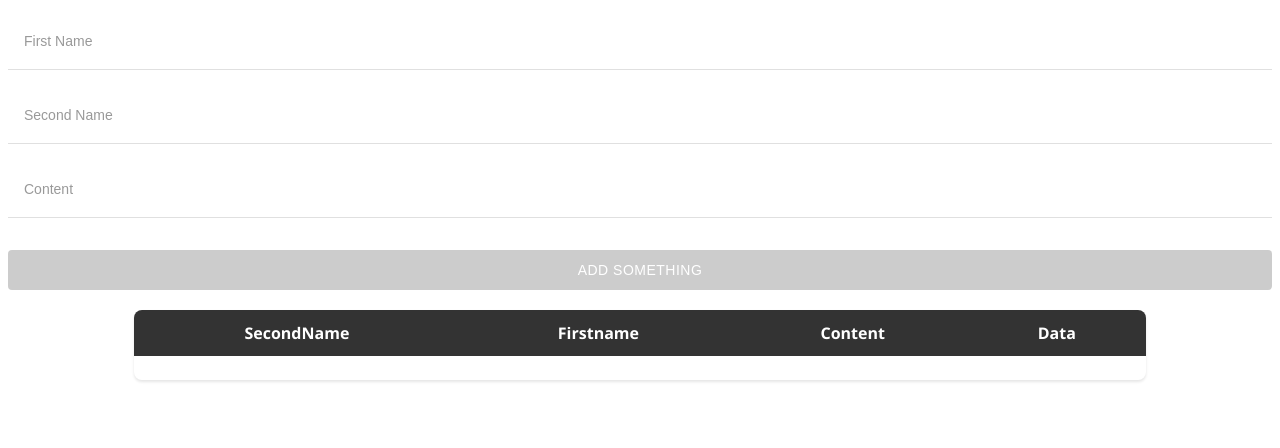
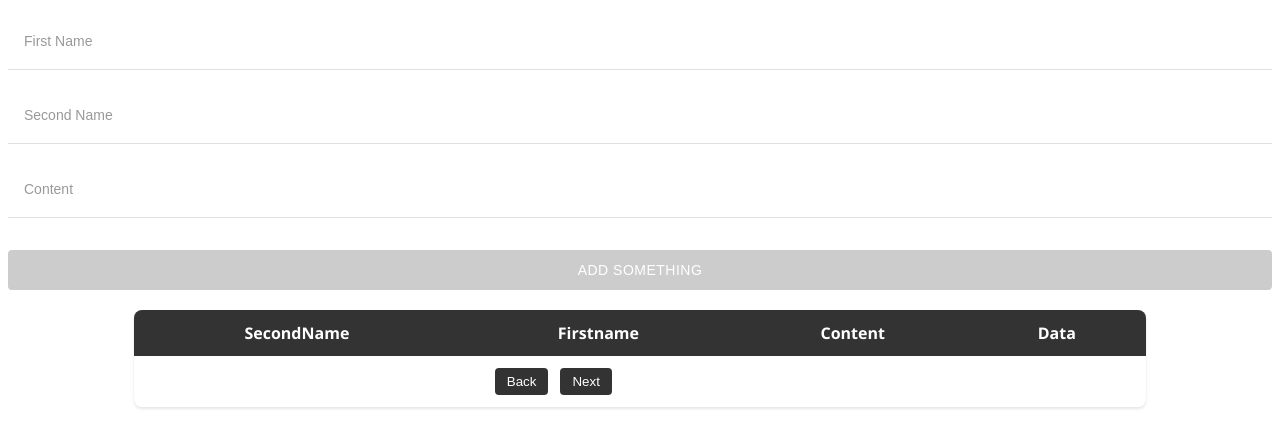
Before and after one commit to SAneck/simple_table, an Angular app: page / in a window 1280 px wide. Shown: the top 448 px of the page. Built offline with nearby package versions, Linux system fonts and the light colour scheme.

Commit message:
add pagination

```diff
--- a/src/app/table/table.component.html
+++ b/src/app/table/table.component.html
@@ -17,18 +17,29 @@
 		</th>
 	</ng-template>
 	<tbody>
-		<tr *ngFor="let task of tasks$ | async; let index = index">
+		<tr *ngFor="let task of tasks$ | async | slice:  startValue: endValue; let index = index">
 			<td data-label="Firstname">{{ task.firstName }}</td>
 			<td data-label="SecondName">{{ task.secondName }}</td>
 			<td data-label="Content">{{ task.content }}</td>
 			<td data-label="Date">{{ task.date | date : 'dd/MM/yyyy' }}</td>
-
 		</tr>
 	</tbody>
 	<tfoot>
 		<tr>
-			<th scope="row" colspan="2">
+			<th colspan="3" scope="row">
+				<div class="pagination-container">
+					<button class="pagination-button" (click)="prevPage()">Back</button>
 
+					<div class="page-numbers">
+						<span *ngFor="let page of totalItems$ | async">
+							<button class="page-button" [class.active]="isActivePage(page)" (click)="goToPage(page)">
+								{{ page }}
+							</button>
+						</span>
+					</div>
+
+					<button class="pagination-button" (click)="nextPage()">Next</button>
+				</div>
 			</th>
 		</tr>
 	</tfoot>
--- a/src/app/table/table.component.scss
+++ b/src/app/table/table.component.scss
@@ -32,12 +32,14 @@ $white: white;
 				all: unset;
 
 				cursor: pointer;
+
 				.img__sort__down {
 					width: 20px;
 					height: 20px;
 					background-color: $white;
 					background-image: url(../../../img/sort__down.svg);
 				}
+
 				.img__sort__up {
 					width: 20px;
 					height: 20px;
@@ -79,10 +81,65 @@ $white: white;
 
 		tfoot {
 
-			th,
-			td {
-				margin-left: 0;
-				text-align: left;
+			width: 100%;
+
+			tr {
+				th {
+					text-align: center;
+				}
+
+			}
+
+			.pagination-container {
+				display: flex;
+				justify-content: center;
+				align-items: center;
+				gap: 6px;
+			}
+
+			.pagination-button {
+				padding: 6px 12px;
+				background-color: #333333;
+				color: white;
+				border: none;
+				border-radius: 4px;
+				cursor: pointer;
+				transition: background-color 0.2s ease;
+
+				&:hover {
+					background-color: #555555;
+				}
+
+				&:disabled {
+					background-color: #cccccc;
+					cursor: not-allowed;
+				}
+			}
+
+			.page-numbers {
+				display: flex;
+				gap: 6px;
+			}
+
+			.page-button {
+				padding: 6px 12px;
+				background-color: transparent;
+				color: #333333;
+				border: 1px solid #333333;
+				border-radius: 4px;
+				cursor: pointer;
+				transition: all 0.2s ease;
+
+				&:hover {
+					background-color: #333333;
+					color: white;
+				}
+
+				&.active {
+					background-color: #333333;
+					color: white;
+					font-weight: bold;
+				}
 			}
 		}
 	}
--- a/src/app/table/table.component.ts
+++ b/src/app/table/table.component.ts
@@ -1,45 +1,51 @@
-import { PaginationComponent } from './../pagination/pagination.component';
-import { ChangeDetectionStrategy, Component } from '@angular/core';
-import { map, Observable } from 'rxjs';
-import { FormTypes, TaskField } from '../form-types';
-import { TasksService } from '../tasks.service';
-import { CommonModule, NgFor } from '@angular/common';
+import { Component } from '@angular/core'
+import { Observable } from 'rxjs'
+import { FormTypes, TaskField } from '../form-types'
+import { TasksService } from '../tasks.service'
+import { CommonModule } from '@angular/common'
+
 @Component({
   selector: 'app-table',
   standalone: true,
-  imports: [NgFor, CommonModule, PaginationComponent],
+  imports: [CommonModule],
   templateUrl: './table.component.html',
-  styleUrl: './table.component.scss',
-  changeDetection: ChangeDetectionStrategy.OnPush
+  styleUrls: ['./table.component.scss']
 })
 export class TableComponent {
   tasks$: Observable<FormTypes[]>
-  numbersOfTasks$: Observable<number>
+  totalItems$: Observable<number[]>
 
-  currentPage: number = 1;
-  itemsPerPage: number = 10;
-
-  pagination$: Observable<any>
-
-  TaskField = TaskField
+  startValue: number = 0
+  endValue: number = 5
 
   sortPosition: boolean = false
+  TaskField = TaskField
 
   columns = [
     { title: 'SecondName', field: TaskField.SecondName, scope: 'col' },
     { title: 'Firstname', field: TaskField.FirstName, scope: 'col' },
     { title: 'Content', field: TaskField.Content, scope: 'col' },
     { title: 'Data', field: TaskField.Date, scope: 'col' }
-  ];
+  ]
 
   constructor(private taskService: TasksService) {
     this.tasks$ = this.taskService.tasks$
+    this.totalItems$ = this.taskService.totalItems$
 
-    this.pagination$ = this.taskService.tasks$
+    this.taskService.start$.subscribe(val => this.startValue = val)
+    this.taskService.end$.subscribe(val => this.endValue = val)
+  }
 
-    this.numbersOfTasks$ = this.taskService.tasks$.pipe(
-      map((tasks) => tasks.length)
-    )
+  goToPage(page: number) {
+    this.taskService.goToPage(page)
+  }
+
+  nextPage() {
+    this.taskService.paginateNext()
+  }
+
+  prevPage() {
+    this.taskService.paginateBack()
   }
 
   changeSortIcon() {
@@ -51,4 +57,7 @@ export class TableComponent {
     this.taskService.sortContent(this.sortPosition, field)
   }
 
+  isActivePage(page: number): boolean {
+    return this.startValue === (page - 1) * 5;
+  }
 }
--- a/src/app/tasks.service.ts
+++ b/src/app/tasks.service.ts
@@ -1,16 +1,27 @@
-import { Injectable } from '@angular/core';
-import { BehaviorSubject, switchMap } from 'rxjs';
-import { FormTypes, TaskField } from './form-types';
+import { Injectable } from '@angular/core'
+import { BehaviorSubject, map, Observable, startWith, switchMap } from 'rxjs'
+import { FormTypes, TaskField } from './form-types'
 @Injectable({
   providedIn: 'root'
 })
 export class TasksService {
 
+  end$ = new BehaviorSubject<number>(5)
+  start$ = new BehaviorSubject<number>(0)
+
   tasks$ = new BehaviorSubject<FormTypes[]>([])
+  totalItems$: Observable<number[]>
 
-  pagination$ = new BehaviorSubject(0)
-
-  constructor() {}
+  constructor() {
+    this.totalItems$ = this.tasks$.pipe(
+      map((tasks) => {
+        const itemsPerPage = 5
+        const totalPages = Math.ceil(tasks.length / itemsPerPage)
+        return Array.from({ length: totalPages }, (_, i) => i + 1)
+      }),
+      startWith([])
+    )
+  }
 
   addTasksToStorage() {
     localStorage.setItem('tasks', JSON.stringify(this.tasks$.value))
@@ -22,21 +33,48 @@ export class TasksService {
     this.tasks$.next(parsed || [])
   }
 
-  addTask( form: FormTypes){
-    this.tasks$.next([...this.tasks$.value, form]);
+  addTask(form: FormTypes) {
+    this.tasks$.next([...this.tasks$.value, form])
     this.addTasksToStorage()
   }
 
 
-  sortContent(sortState: boolean, field: TaskField){
-    if(sortState){
-      this.tasks$.value.sort((firstMeaning,secondMeaning) => {
-        return (firstMeaning[field] as string)!.localeCompare(secondMeaning[field] as string || '' )
+  sortContent(sortState: boolean, field: TaskField) {
+    if (sortState) {
+      this.tasks$.value.sort((firstMeaning, secondMeaning) => {
+        return (firstMeaning[field] as string)!.localeCompare(secondMeaning[field] as string || '')
       })
     } else {
-      this.tasks$.value.sort((firstMeaning,secondMeaning) => {
-        return (secondMeaning[field] as string)!.localeCompare(firstMeaning[field] as string || '' )
+      this.tasks$.value.sort((firstMeaning, secondMeaning) => {
+        return (secondMeaning[field] as string)!.localeCompare(firstMeaning[field] as string || '')
       })
     }
   }
+
+  goToPage(pageNumber: number) {
+    const itemsPerPage = 5
+    const newStart = (pageNumber - 1) * itemsPerPage
+    const newEnd = pageNumber * itemsPerPage
+
+    this.start$.next(newStart)
+    this.end$.next(newEnd)
+  }
+
+  paginateNext() {
+    const currentPage = this.start$.value / 5 + 1
+    const totalPages = (this.tasks$.value.length / 5)
+    if (currentPage < totalPages) {
+      this.goToPage(currentPage + 1)
+    }
+  }
+
+  paginateBack() {
+    const currentPage = this.start$.value / 5 + 1
+    if (currentPage > 1) {
+      this.goToPage(currentPage - 1)
+    }
+  }
+
+
+
 }
```
